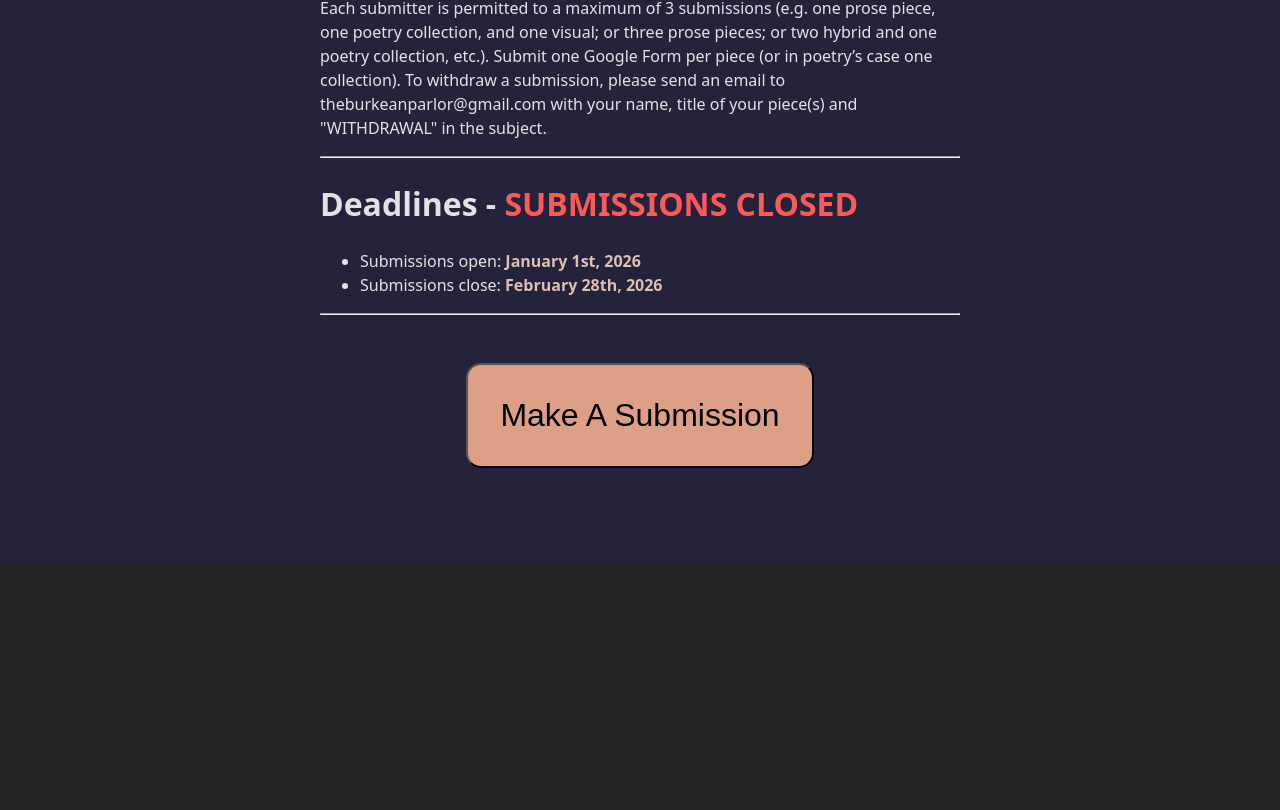
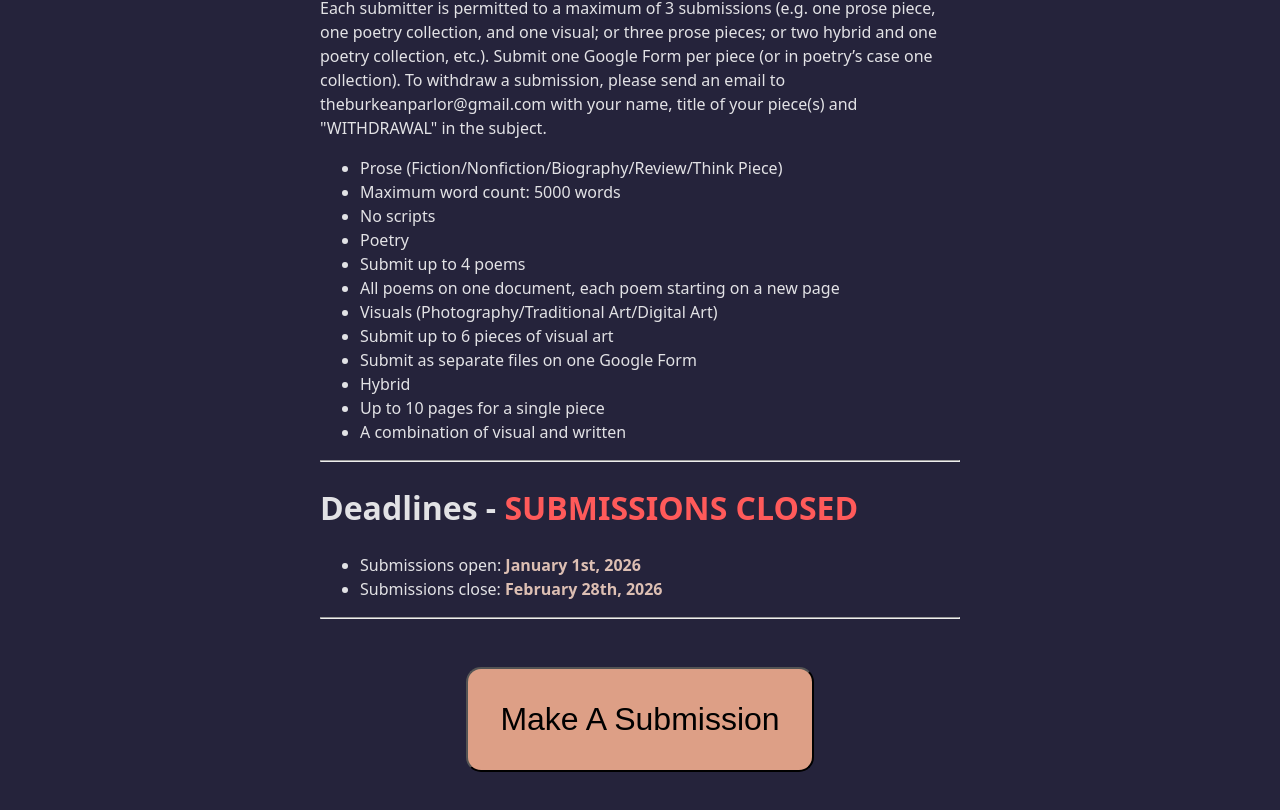
Before and after one commit to a0-ye/theburkeanparlor, a React (Vite) app: page /Submit in a window 1280 px wide. Shown: the part 1239-2049 px from the top of the page. Before the commit the page ends 1803 px from the top, so only its background shows below. Built offline with nearby package versions, Linux system fonts and the light colour scheme.

Commit message:
Weird info, but told to add

```diff
--- a/src/pages/Submit.tsx
+++ b/src/pages/Submit.tsx
@@ -59,6 +59,20 @@ export default function Submit() {
                 <p>
                     Each submitter is permitted to a maximum of 3 submissions (e.g. one prose piece, one poetry collection, and one visual; or three prose pieces; or two hybrid and one poetry collection, etc.). Submit one Google Form per piece (or in poetry’s case one collection). To withdraw a submission, please send an email to theburkeanparlor@gmail.com with your name, title of your piece(s) and "WITHDRAWAL" in the subject.
                 </p>
+                <ul>
+                    <li>Prose (Fiction/Nonfiction/Biography/Review/Think Piece)</li>
+                    <li>Maximum word count: 5000 words</li>
+                    <li>No scripts</li>
+                    <li>Poetry</li>
+                    <li>Submit up to 4 poems</li>
+                    <li>All poems on one document, each poem starting on a new page</li>
+                    <li>Visuals (Photography/Traditional Art/Digital Art)</li>
+                    <li>Submit up to 6 pieces of visual art</li>
+                    <li>Submit as separate files on one Google Form</li>
+                    <li>Hybrid</li>
+                    <li>Up to 10 pages for a single piece</li>
+                    <li>A combination of visual and written</li>
+                </ul>
                 <hr />
 
                 <h1>Deadlines - <span style={{ fontWeight: 'bold', color: '#ff5a5a' }}>SUBMISSIONS CLOSED </span> </h1>
@@ -72,24 +86,25 @@ export default function Submit() {
                         width: '100%', display: 'flex',
                         flexDirection: 'column',
                         alignItems: "center",
-                        marginTop:"3em"
+                        marginTop: "3em"
                     }}
                 >
 
                     <a href="https://www.google.com/" target="_blank" rel="noopener noreferrer">
                         <motion.button className="submit-button"
-                            style={{ width: '100%', height: "100%",
+                            style={{
+                                width: '100%', height: "100%",
                                 alignSelf: 'center',
-                                fontSize:'2em',
-                                borderRadius:'15px', padding:'1em',
-                                backgroundColor:colors.salmon,
-                                cursor:'pointer'
+                                fontSize: '2em',
+                                borderRadius: '15px', padding: '1em',
+                                backgroundColor: colors.salmon,
+                                cursor: 'pointer'
                             }}
                             whileHover={{
-                                backgroundColor:colors.pink
+                                backgroundColor: colors.pink
                             }}
                             transition={{
-                                duration:0.25
+                                duration: 0.25
                             }}
                         >Make A Submission</motion.button>
                     </a>
```
